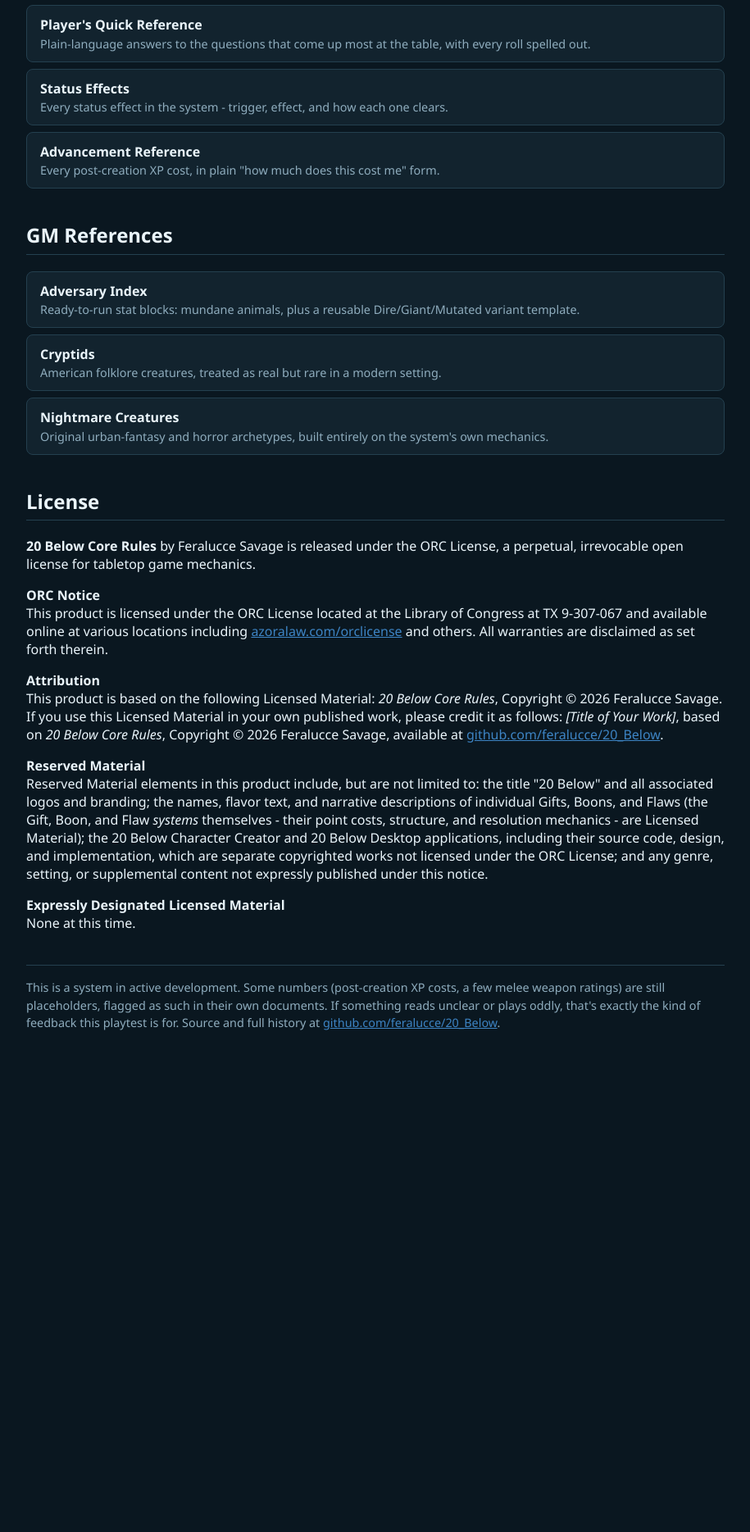
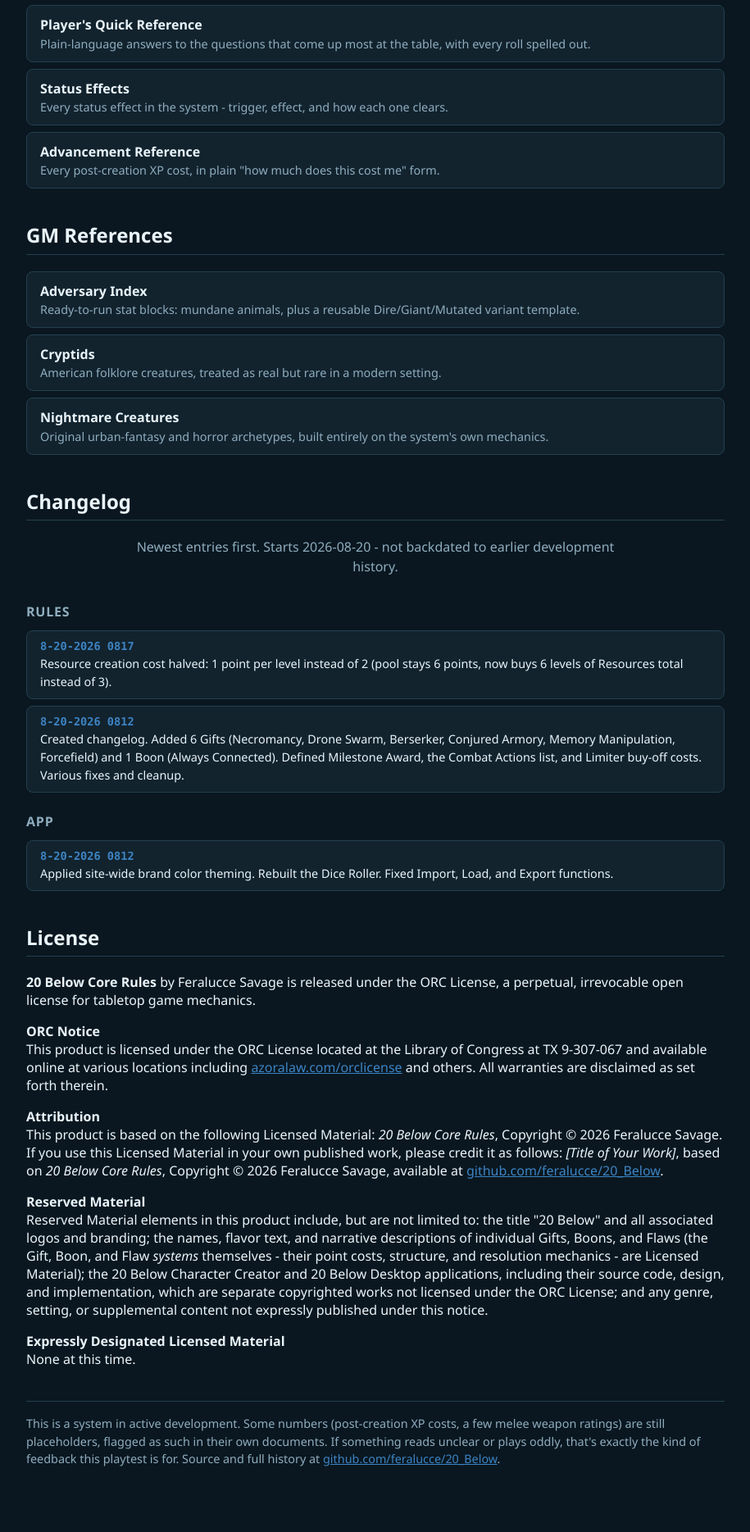
Before and after one commit to feralucce/20_Below, a Jekyll site: the page index.html, which Jekyll copies as it is, in a window 1280 px wide. Shown: the part 1896-3765 px from the top of the page at 82% size, without its empty margins (182-1097 px from the left). Built offline with Jekyll 4.4.1, drawn with Linux system fonts in a browser that asks for light colours; before the commit the page ends 3233 px from its top, so only the background shows below that.

Commit message:
Add landing-page Changelog (Rules and App), halve Resource creation cost
New Changelog section on index.html, two subsections (Rules, App),
newest-first, starting today per direct request - not backdated to
earlier development history. Each future entry gets shown for approval
before commit, per standing instruction.

Resource creation cost changed from 2 points/level to 1 point/level
(pool stays 6 points, now buys 6 Resource levels total instead of 3) -
confirmed as a pure data change in costs.md with zero app code impact,
all five usage sites already fully data-driven. Matching prose updated
in resources.md and character-creation.md's own Resources step text.

```diff
--- a/index.html
+++ b/index.html
@@ -121,6 +121,40 @@
     border-top: 1px solid var(--panel-border);
   }
   a { color: var(--accent); }
+  .changelog-list {
+    list-style: none;
+    padding: 0;
+    margin: 0.75rem 0 0;
+    display: flex;
+    flex-direction: column;
+    gap: 0.5rem;
+  }
+  .changelog-entry {
+    background: var(--panel);
+    border: 1px solid var(--panel-border);
+    border-radius: var(--radius);
+    padding: 0.6rem 1rem;
+  }
+  .changelog-date {
+    color: var(--accent);
+    font-weight: 600;
+    font-size: 0.85rem;
+    font-family: "Consolas", monospace;
+    display: block;
+    margin-bottom: 0.15rem;
+  }
+  .changelog-text {
+    color: var(--text);
+    font-size: 0.9rem;
+    line-height: 1.4;
+  }
+  h3.changelog-heading {
+    color: var(--text-dim);
+    font-size: 1rem;
+    text-transform: uppercase;
+    letter-spacing: 0.05em;
+    margin: 1.5rem 0 0;
+  }
 </style>
 </head>
 <body>
@@ -235,6 +269,29 @@
     </a>
   </div>
 
+  <h2>Changelog</h2>
+  <p class="intro" style="margin-top:0;">Newest entries first. Starts 2026-08-20 - not backdated to earlier development history.</p>
+
+  <h3 class="changelog-heading">Rules</h3>
+  <ul class="changelog-list">
+    <li class="changelog-entry">
+      <span class="changelog-date">8-20-2026 0817</span>
+      <span class="changelog-text">Resource creation cost halved: 1 point per level instead of 2 (pool stays 6 points, now buys 6 levels of Resources total instead of 3).</span>
+    </li>
+    <li class="changelog-entry">
+      <span class="changelog-date">8-20-2026 0812</span>
+      <span class="changelog-text">Created changelog. Added 6 Gifts (Necromancy, Drone Swarm, Berserker, Conjured Armory, Memory Manipulation, Forcefield) and 1 Boon (Always Connected). Defined Milestone Award, the Combat Actions list, and Limiter buy-off costs. Various fixes and cleanup.</span>
+    </li>
+  </ul>
+
+  <h3 class="changelog-heading">App</h3>
+  <ul class="changelog-list">
+    <li class="changelog-entry">
+      <span class="changelog-date">8-20-2026 0812</span>
+      <span class="changelog-text">Applied site-wide brand color theming. Rebuilt the Dice Roller. Fixed Import, Load, and Export functions.</span>
+    </li>
+  </ul>
+
   <h2>License</h2>
   <p><strong>20 Below Core Rules</strong> by Feralucce Savage is released under the ORC License, a perpetual, irrevocable open license for tabletop game mechanics.</p>
 
```
Also changed, not shown: rules/character-creation.md (+1 -1 lines), rules/costs.md (+1 -1 lines), rules/resources.md (+1 -1 lines).
